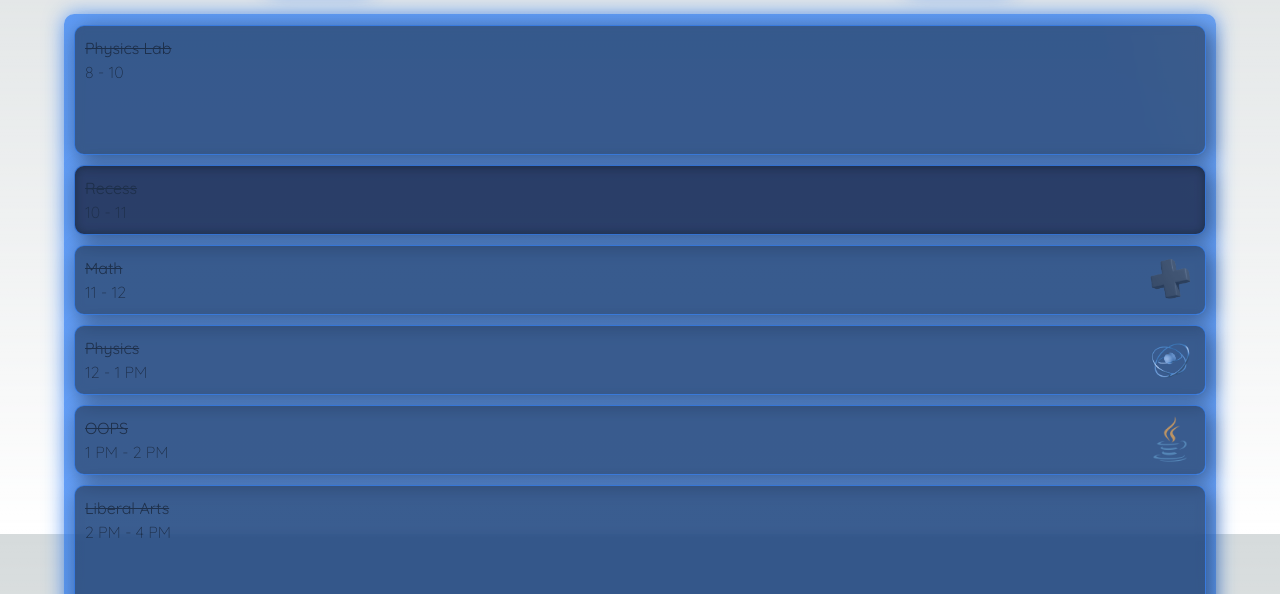
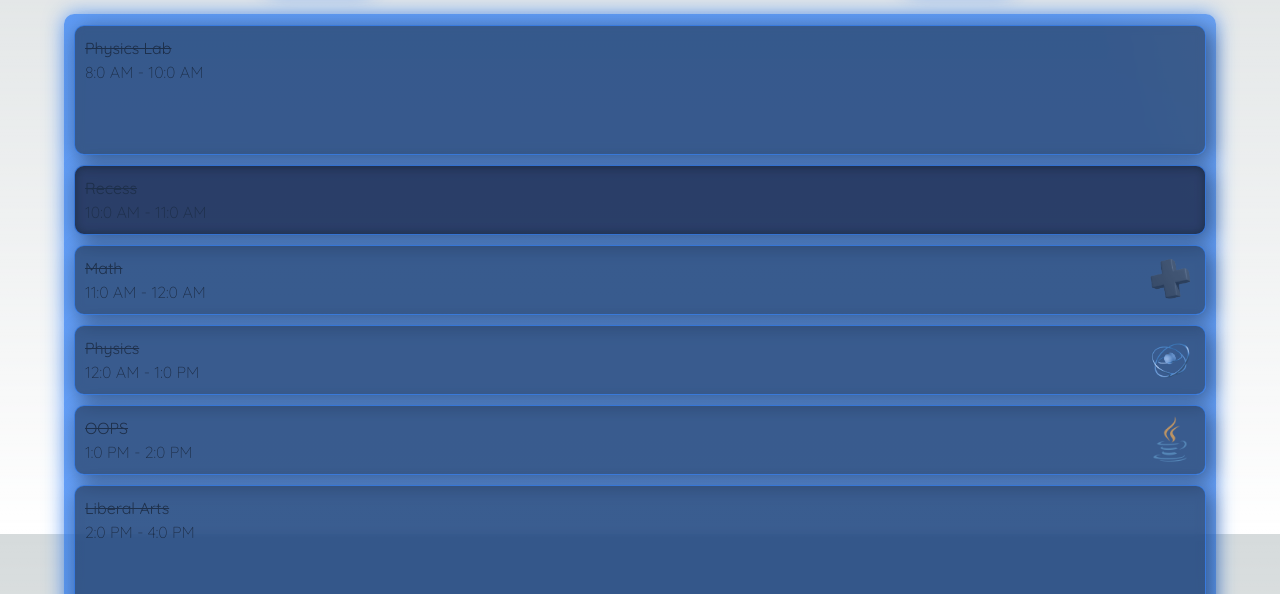
Before and after one commit to Xyncross1111/timetrack, a Next.js app: page / in a window 1280 px wide. Shown: the part 276-870 px from the top of the page. Built offline with nearby package versions, Linux system fonts and the light colour scheme.

Commit message:
Update class.tsx

```diff
--- a/app/class/class.tsx
+++ b/app/class/class.tsx
@@ -59,8 +59,7 @@ const parseTo12Hr = (timeString: string) => {
     let time = parseInt(timeString);
     let mins: number = parseInt(timeString.slice(-2));
 
-    if(!mins) return time > 12 ? time % 12 + " PM": time;
-    else return time > 12 ? `${time % 12}:${mins} PM`: `${time}:${mins}`;
+    return time > 12 ? `${time % 12}:${mins} PM`: `${time}:${mins} AM`;
 }
 
 export default Class;
```
